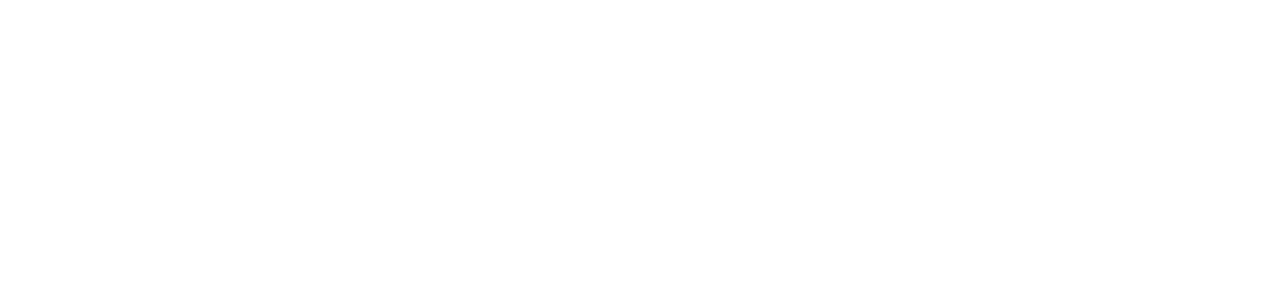
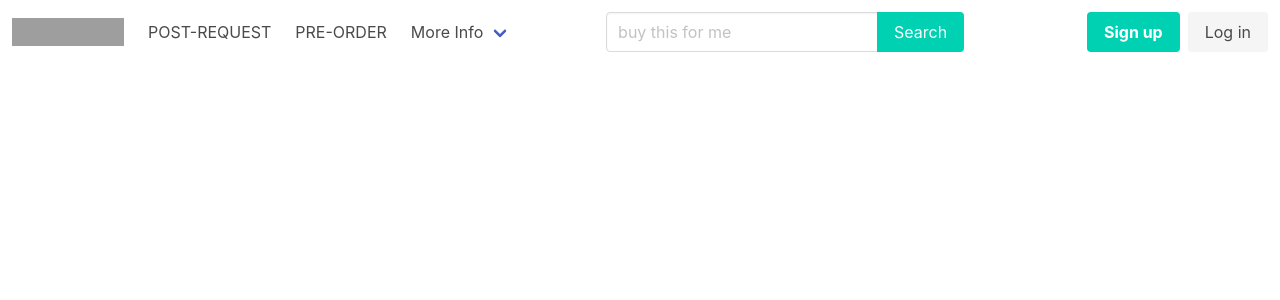
Before and after one commit to wilsontbx/buy-the-way-react, a React (Create React App) app: page / in a window 1280 px wide. Shown: the top 300 px of the page. Built offline with nearby package versions, Linux system fonts and the light colour scheme; grey boxes are pictures that could not be loaded.

Commit message:
first commit

```diff
--- a/package.json
+++ b/package.json
@@ -3,9 +3,15 @@
   "version": "0.1.0",
   "private": true,
   "dependencies": {
+    "@fortawesome/fontawesome-svg-core": "^1.2.32",
+    "@fortawesome/free-regular-svg-icons": "^5.15.1",
+    "@fortawesome/free-solid-svg-icons": "^5.15.1",
+    "@fortawesome/react-fontawesome": "^0.1.12",
     "@testing-library/jest-dom": "^5.11.5",
     "@testing-library/react": "^11.1.2",
     "@testing-library/user-event": "^12.2.2",
+    "bulma": "^0.9.1",
+    "node-sass": "^4.14.1",
     "react": "^17.0.1",
     "react-dom": "^17.0.1",
     "react-router-dom": "^5.2.0",
--- a/src/App.jsx
+++ b/src/App.jsx
@@ -1,10 +1,15 @@
 import React from "react";
-import { BrowserRouter as Router, Switch, Route } from "react-router-dom";
+import ReactDOM from 'react-dom'
+import { BrowserRouter as Router, Switch, Route } from 'react-router-dom';
+import NavBar from './components/NavBar'
+
+import 'bulma'
 
 function App() {
   return (
     <div className="App">
       <Router>
+        <NavBar />
         <Switch>
           <Route path="/"></Route>
         </Switch>
--- /dev/null
+++ b/src/components/NavBar.jsx
@@ -0,0 +1,89 @@
+import React from 'react'
+import './Navbar.scss'
+import { Link } from 'react-router-dom'
+// import { FontAwesomeIcon } from '@fortawesome/react-fontawesome'
+// import { faSearch } from '@fortawesome/free-solid-svg-icons'
+
+
+class NavBarHeader extends React.Component {
+
+    render() {
+        return (
+            <nav className="navbar" role="navigation" aria-label="main navigation">
+                <div className="navbar-brand">
+                    <Link to="https://bulma.io" className="navbar-item" >
+                        <img src="https://bulma.io/images/bulma-logo.png" width="112" height="28" alt='' />
+                    </Link>
+
+
+                    <Link role="button" className="navbar-burger burger" aria-label="menu" aria-expanded="false" data-target="navbarBasicExample">
+                        <span aria-hidden="true"></span>
+                        <span aria-hidden="true"></span>
+                        <span aria-hidden="true"></span>
+                    </Link>
+                </div>
+
+                <div id="navbarBasicExample" className="navbar-menu">
+                    <div className="navbar-start">
+                        <Link className="navbar-item">
+                            POST-REQUEST
+                        </Link>
+
+                        <Link className="navbar-item">
+                            PRE-ORDER
+      </Link>
+
+                        <div className="navbar-item has-dropdown is-hoverable">
+                            <Link className="navbar-link">
+                                More Info
+        </Link>
+
+                            <div className="navbar-dropdown">
+                                <Link className="navbar-item">
+                                    Travel Bubble Information
+          </Link>
+                                <Link className="navbar-item">
+                                    What to do before you leave
+          </Link>
+                                <Link className="navbar-item">
+                                    What to do when you get back
+          </Link>
+                                <hr className="navbar-divider" />
+                                <Link className="navbar-item">
+                                    Contact Us
+          </Link>
+                            </div>
+                        </div>
+                    </div>
+                    <div className="field search has-addons">
+                        <div className="control">
+                            <input className="input" type="text" placeholder="buy this for me" />
+                        </div>
+                        <div className="control">
+                            <Link className="button is-primary">
+
+                                Search
+    </Link>
+                        </div>
+                    </div>
+
+                    <div className="navbar-end">
+                        <div className="navbar-item">
+                            <div className="buttons">
+                                <Link className="button is-primary">
+                                    <strong>Sign up</strong>
+                                </Link>
+                                <Link className="button is-light">
+                                    Log in
+          </Link>
+                            </div>
+                        </div>
+                    </div>
+                </div>
+            </nav>
+
+        )
+    }
+}
+
+export default NavBarHeader;
--- /dev/null
+++ b/src/components/Navbar.scss
@@ -0,0 +1,3 @@
+.search {
+    padding: 12px 40px 0px 12px;
+}
```
Also changed, not shown: 1 other file (tests, documents, lock files or other folders).
